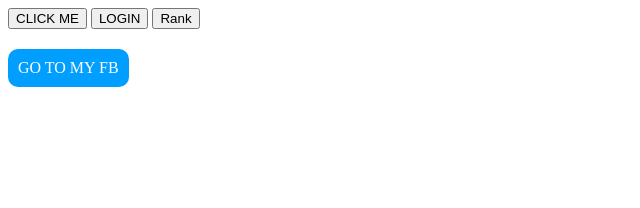
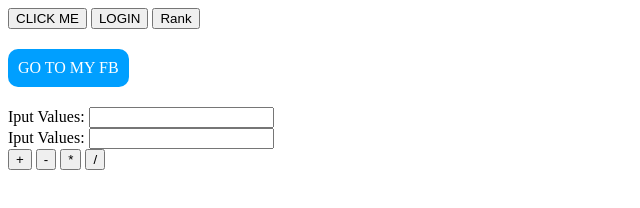
Before and after one commit to GabbyLo/WebDev-7-6, a plain HTML site: page index4.html in a window 1280 px wide. Shown: the whole page, without its empty margins (0-640 px from the left). Drawn offline with Linux system fonts and the light colour scheme.

Commit message:
activity specs

```diff
--- a/index4.html
+++ b/index4.html
@@ -25,7 +25,19 @@
 <button onclick="check()">CLICK ME</button>
 <button onclick="login()">LOGIN</button>
 <button onclick="multiple()">Rank</button><br>
-<a href="https://fb.com/sigabbylopez">GO TO MY FB</a>
+
+
+
+<a href="https://fb.com/sigabbylopez">GO TO MY FB</a><br>
+
+<label for="">Iput Values: </label>
+<input type="text" id="1"><br>
+<label for="">Iput Values: </label>
+<input type="text" id="2"><br>
+<button onclick="execute()"> + </button>
+<button onclick="execute()">-</button>
+<button onclick="execute()">*</button>
+<button onclick="execute()">/</button>
 <script src="script2.js"></script>
 </body>
 </html>
--- a/script2.js
+++ b/script2.js
@@ -64,3 +64,24 @@ function multiple()
 
 
 }
+
+function execute(){
+    var x = document.getElementById('1').value;
+    var y = document.getElementById('2').value;
+    var sum = Number(x) + Number(y);
+    var a = '50';
+
+    alert('Sum is: '+sum);
+}
+
+// JAVASCRIPT ACTIVITY
+
+// 1. CREATE TWO TEXBOXES AND 4 BUTTONS
+// 2. DISPLAY THE SUM, DIFFERENCE, PRODUCT AND QUOTIENT
+// BASED FROM THE SELECTED BUTTON
+// 3. DISPLAY ERROR IF ONE OF THE TEXTBOXES IS EMPTY
+// 4. DISPLAY ERROR IF ONE OF THE TEXTBOXES IS NOT A NUMBER
+
+// if(isNaN(x) || x==""){
+//     errror
+// }
```
